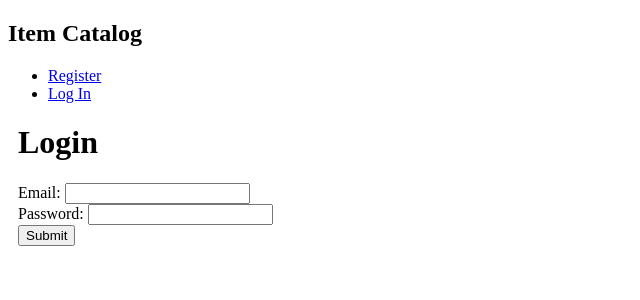
After one commit to alagrin/catalog-app-2, a Flask app: page /login in a window 1280 px wide. The commit adds this page. Shown: the top 300 px of the page, without its empty margins (0-640 px from the left). Run offline with Flask 2, Linux system fonts and the light colour scheme; parts of the project's set-up code (start-up, migrations or seed data) failed here and were passed over.

Commit message:
fixes and new URL routes with appropriate templates

```diff
--- a/catalog/application.py
+++ b/catalog/application.py
@@ -2,17 +2,20 @@ from flask import Flask, render_template, url_for, request, redirect, flash, \
 jsonify, session as login_session, make_response, abort
 from flask_security import login_required
 import random, string, httplib2, json, requests, os
-# import auth
-from models import User, Item
-from db_setup import init_db, db_session
+from db_setup import Base, User, Item
+from sqlalchemy import create_engine
+from sqlalchemy.orm import sessionmaker
 
-# CLIENT_ID = json.loads(open('client_secret.json', 'r').read())['web']['client_id']
+CLIENT_ID = json.loads(open('client_secret.json', 'r').read())['web']['client_id']
 APPLICATION_NAME = "Item Catalog"
 
 app = Flask(__name__)
 
-# session = db_session(session_factory)
-# s = session()
+engine = create_engine('sqlite:///itemcatalog.db')
+Base.metadata.bind = engine
+
+DBSession = sessionmaker(bind=engine)
+session = DBSession()
 
 # Views
 @app.route('/')
@@ -23,18 +26,24 @@ def main():
 def userRegister():
     return 'Page for login/user registration, shows form'
 
-@app.route('/login', methods=['POST'])
+@app.route('/login', methods=['GET', 'POST'])
 def login():
-    return 'Template for user login/registration'
+    if request.method == 'POST':
+        newUser = User(email=request.form['email'], password=request.form['password'])
+        session.add(newUser)
+        session.commit()
+        flash('User created successfully')
+        return redirect(url_for('catalogHome'))
+    else:
+        return render_template('login.html')
 
 @app.route('/logout')
 def logout():
     return 'User taken here upon clicking log out'
 
-@app.route('/catalog')
+@app.route('/catalog/')
 def catalogHome():
-    print(s.query(User).all())
-    return 'Catalog home'
+    return render_template('categories.html')
 
 @app.route('/catalog/<category>')
 @app.route('/catalog/<category>/items')
@@ -55,11 +64,10 @@ def editItem(item_name):
 def deleteItem(item_name):
     return 'Delete item page when logged in'
 
-@app.route('/catalog.json')
+@app.route('/catalog.json/')
 def jsonCatalog():
     return 'Jsonify/serialized item catalog info'
 
 if __name__ == '__main__':
-    init_db()
     app.secret_key = os.urandom(12)
     app.run(port=8000, debug=True)
--- a/catalog/static/style.css
+++ b/catalog/static/style.css
@@ -0,0 +1,11 @@
+.content {
+    margin: 10px 10px;
+}
+
+#categories {
+    float: left;
+}
+
+#items {
+    float: right;
+}
--- a/catalog/templates/base.html
+++ b/catalog/templates/base.html
@@ -1,6 +1,6 @@
 <!DOCTYPE html>
 <title>{% block title %}{% endblock %} - Catalog</title>
-<link rel="stylesheet" href="{{ url_for('static', filename='style.css') }}">
+<link rel="stylesheet" href="{{url_for('static', filename='style.css')}}">
 <nav>
   <h1>Item Catalog</h1>
   <ul>
--- /dev/null
+++ b/catalog/templates/login.html
@@ -0,0 +1,19 @@
+{% extends "base.html" %}
+{% block title %}Login{% endblock %}
+
+{% block content %}
+<div>
+    <h1>Login</h1>
+    <form action='{{url_for('login')}}' method="POST">
+        <div id="email">
+            <label for="email">Email:</label>
+            <input type="text" name="email">
+        </div>
+        <div>
+            <label for="password">Password:</label>
+            <input type="text" name="password">
+        </div>
+        <button type="submit">Submit</button>
+    </form>
+</div>
+{% endblock %}
```
Also changed, not shown: catalog/db_setup.py (+26 -15 lines), catalog/models.py (deleted, +0 -28 lines), catalog/templates/categories.html (+21 -1 lines), catalog/templates/auth/login.html (deleted).
